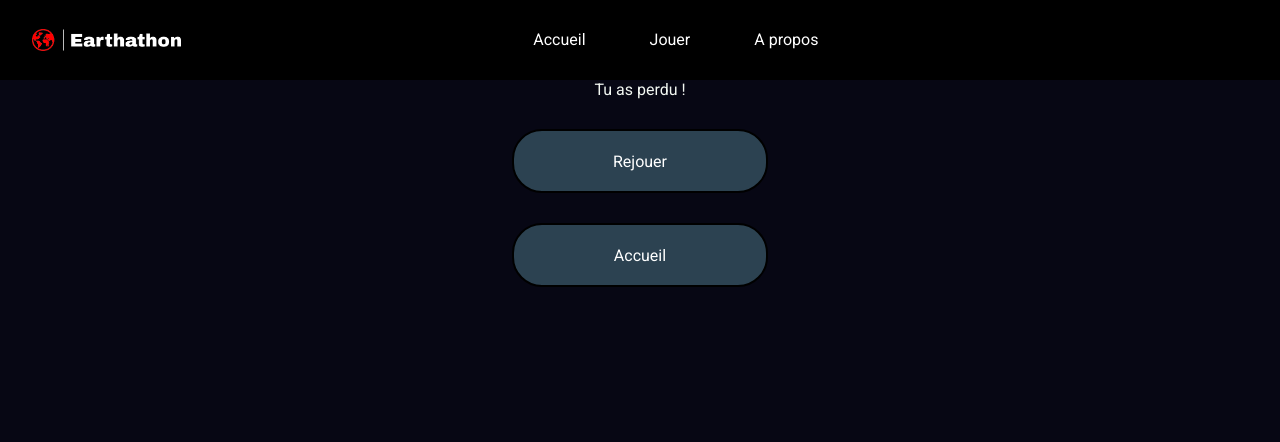
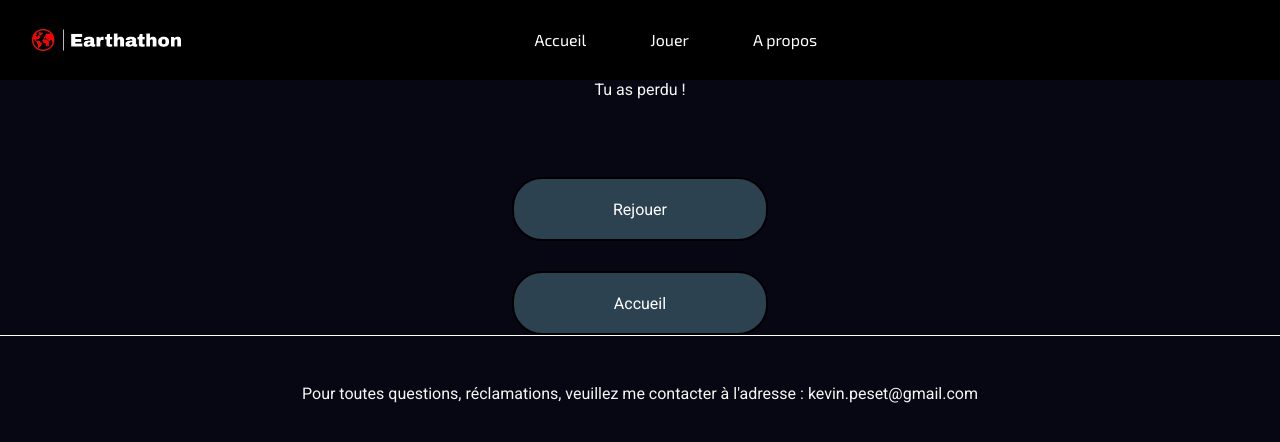
Before and after one commit to kpeset/flag-test, a React (Create React App) app in the folder frontend/: page /score in a window 1280 px wide. Shown: the top 442 px of the page. Built offline with nearby package versions, Linux system fonts and the light colour scheme.

Commit message:
Stylisation du burger

```diff
--- a/frontend/src/App.js
+++ b/frontend/src/App.js
@@ -4,6 +4,7 @@ import About from "./pages/About";
 import Score from "./pages/Score";
 
 import Navbar from "./components/Navbar";
+import Footer from "./components/Footer";
 
 
 import { Route, Routes } from "react-router-dom";
@@ -19,6 +20,7 @@ function App() {
   <Route path="/about" element={<About />} />
   <Route path="/score" element={<Score />} />
   </Routes>
+  <Footer />
   </div>
 )}
 
--- /dev/null
+++ b/frontend/src/Styles/footer.css
@@ -0,0 +1,10 @@
+.white-line {
+    height: 1px;
+    width: 100vw;
+    background-color: white;
+    margin-bottom: 3rem;
+}
+
+h1 {
+    margin-bottom: 3rem;
+}
--- a/frontend/src/Styles/formAccount.css
+++ b/frontend/src/Styles/formAccount.css
@@ -1,10 +1,9 @@
 .promotion {
-    height: 90vh;
-}
+height: auto;}
 
 .form {
-    background-color: rgba(0, 0, 0, 0.611);
-    height: 90vh;
+    background-color: rgba(0, 0, 0, 0.658);
+    height: auto;
 }
 
 h2 {
@@ -53,7 +52,7 @@ button:hover {
     display: flex;
     justify-content: center;
     width: 100vw;
-    padding-top: 4rem;
+    padding-top: 8rem;
 }
 
 p {
@@ -85,7 +84,7 @@ p {
       rgba(102, 58, 87, 0) 50%,
       rgba(26, 26, 46, 1) 100%
     );
-    padding: 5rem 0 0 0;
+    padding: 7rem 0 0 0;
 }
 
 .illustrations img {
@@ -102,3 +101,9 @@ p {
     margin: 0 6rem 0 6rem;
     padding: 0 0 4rem 0;
 }
+
+.white-line {
+    height: 1px;
+    width: 100vw;
+    background-color: white;
+}
--- a/frontend/src/Styles/index.css
+++ b/frontend/src/Styles/index.css
@@ -7,6 +7,7 @@
 
   --color-background : #070714;
   --color-btn: #6BB929;
+  --color-red: #FF0000;
 }
 
 * {
--- a/frontend/src/Styles/navbar.css
+++ b/frontend/src/Styles/navbar.css
@@ -26,17 +26,23 @@ nav {
 
 nav a {
 margin: 0 2rem ;
+font-family: var(--font-title);
   text-decoration: none;
   color: white;
+  transition: 0.4s;
 }
 
 nav a:hover {
-  color: black;
+  color: var(--color-btn);
 }
 
 .logo {
     height: 1.4rem;
     width: auto;
+}
+
+.logo-burger {
+  display: none;
 }
 
 @media only screen and (max-width: 700px) {
@@ -56,7 +62,7 @@ nav a:hover {
     justify-content: center;
     flex-direction: column;
     gap: 1.5rem;
-    background-color: black;
+    background-color: rgba(0, 0, 0, 0.945);
     transition: 1s;
     transform: translateY(-100vh);
   }
@@ -81,4 +87,11 @@ height: 1.4rem;
 width: auto;
 }
 
+.logo-burger {
+  display: block;
+  margin-top: 10rem;
+  height: 3.4rem;
+  width: auto;
+  }
+
 }
--- /dev/null
+++ b/frontend/src/components/Footer.jsx
@@ -0,0 +1,13 @@
+import ("../styles/footer.css")
+
+function Footer () {
+    return (
+        <div>
+            <div className="white-line" />
+
+            <div><h1>Pour toutes questions, réclamations, veuillez me contacter à l'adresse : kevin.peset@gmail.com</h1></div>
+        </div>
+    )
+}
+
+export default Footer;
--- a/frontend/src/components/FormAccount.jsx
+++ b/frontend/src/components/FormAccount.jsx
@@ -9,7 +9,8 @@ function FormAccount() {
       className="promotion"
       style={{
         backgroundImage: `url(${world1})`,
-        backgroundSize: "cover",
+        backgroundSize: "160vh",
+        backgroundRepeat: "no-repeat",
       }}
     >
       <div className="form">
@@ -37,7 +38,7 @@ function FormAccount() {
 
         </div>
       </div>
-    </div>
+     </div>
   );
 }
 
--- a/frontend/src/components/Navbar.jsx
+++ b/frontend/src/components/Navbar.jsx
@@ -18,6 +18,9 @@ function Navbar() {
         <a href="/">Accueil</a>
         <a href="/play">Jouer</a>
         <a href="/">A propos</a>
+        <div>
+        <img className="logo-burger" src={logo} />
+        </div>
         <button className="nav-btn nav-close-btn" onClick={showNavbar}>
           <FaTimes />
         </button>
```
Also changed, not shown: frontend/src/Pages/Home.jsx (+3 -5 lines).
